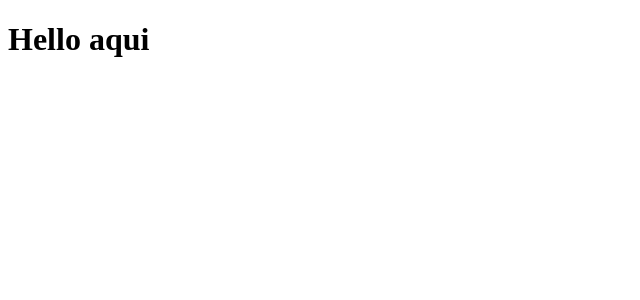
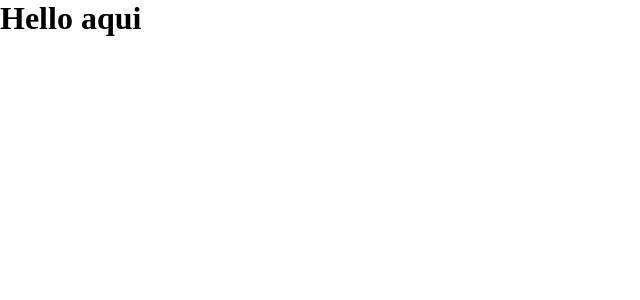
Before and after one commit to grynhas/github-explorer, a React app: page / in a window 1280 px wide. Shown: the top 300 px of the page, without its empty margins (0-640 px from the left). Built offline with nearby package versions, Linux system fonts and the light colour scheme.

Commit message:
loader de css para que o React consiga ver o stylo

```diff
--- a/package.json
+++ b/package.json
@@ -18,7 +18,9 @@
     "@babel/preset-react": "^7.16.7",
     "babel-loader": "^8.2.3",
     "cross-env": "^7.0.3",
+    "css-loader": "^6.6.0",
     "html-webpack-plugin": "^5.5.0",
+    "style-loader": "^3.3.1",
     "webpack": "^5.68.0",
     "webpack-cli": "^4.9.2",
     "webpack-dev-server": "^4.7.4"
--- a/src/App.jsx
+++ b/src/App.jsx
@@ -1,3 +1,5 @@
+import './styles/global.css'
+
 export function App() {
   return <h1>Hello aqui</h1>
 }
--- /dev/null
+++ b/src/styles/global.css
@@ -0,0 +1,9 @@
+*{
+  margin: 0;
+  padding: 0;
+  box-sizing: 0;
+}
+
+body {
+  font: Arial, Helvetica, sans-serif;
+}
--- a/webpack.config.js
+++ b/webpack.config.js
@@ -28,6 +28,11 @@
         test: /\.jsx$/,
         exclude: /node_modules/,
         use: 'babel-loader'
+      },
+      {
+        test: /\.css$/,
+        exclude: /node_modules/,
+        use: ['style-loader', 'css-loader']
       }
     ]
   }
```
Also changed, not shown: 1 other file (tests, documents, lock files or other folders).
